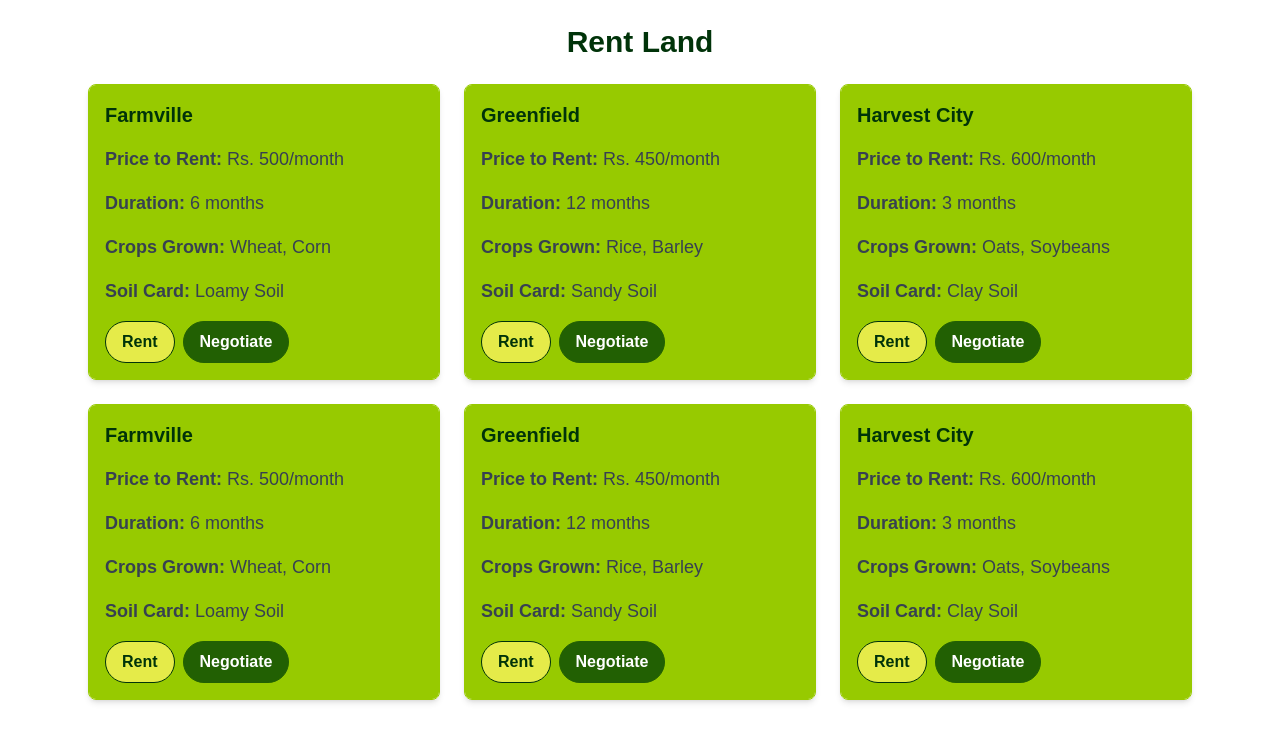
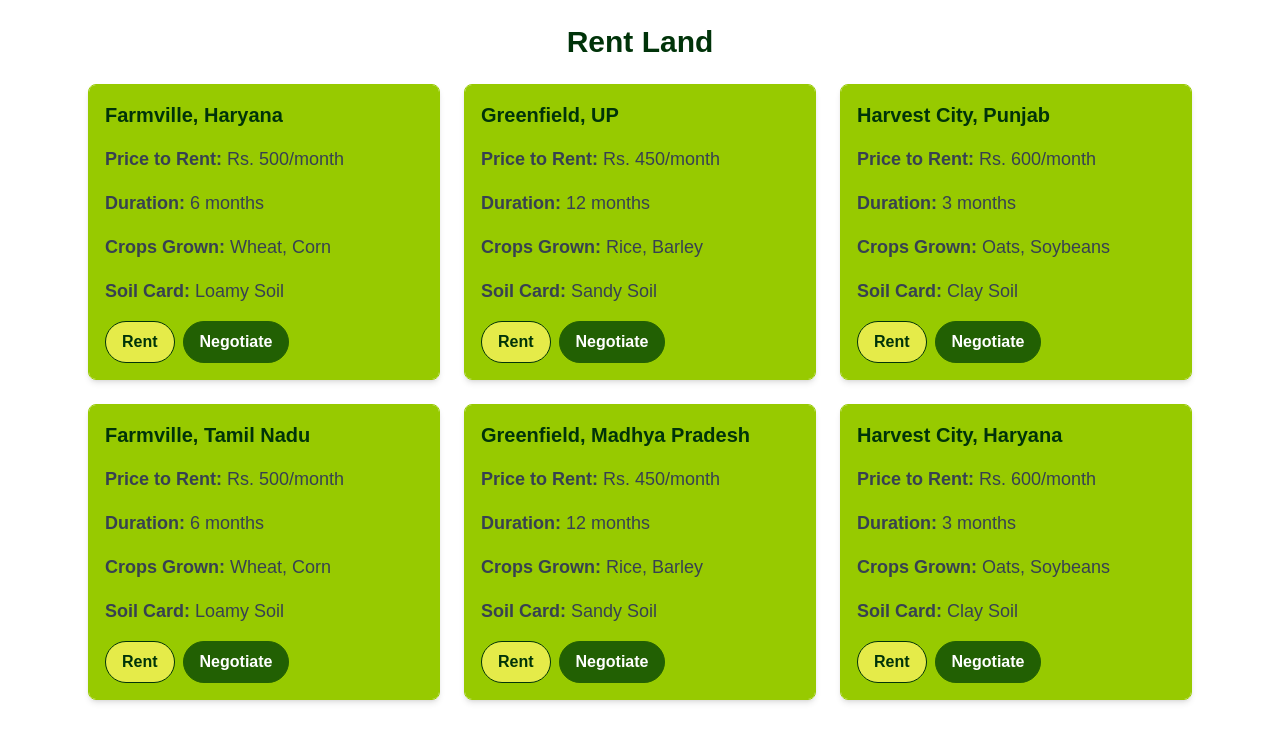
Before and after one commit to srishtayal/SIH-contract-farming, a React (Create React App) app in the folder frontend/: page /rent-land in a window 1280 px wide. Shown: the top 742 px of the page. Built offline with nearby package versions, Linux system fonts and the light colour scheme; no server answers.

Commit message:
add location

```diff
--- a/frontend/src/RentLand.js
+++ b/frontend/src/RentLand.js
@@ -5,7 +5,7 @@ import { useNavigate } from 'react-router-dom';
 const landData = [
   {
     id: 1,
-    location: 'Farmville',
+    location: 'Farmville, Haryana',
     priceToRent: 'Rs. 500/month',
     duration: '6 months',
     cropsGrown: 'Wheat, Corn',
@@ -13,7 +13,7 @@ const landData = [
   },
   {
     id: 2,
-    location: 'Greenfield',
+    location: 'Greenfield, UP',
     priceToRent: 'Rs. 450/month',
     duration: '12 months',
     cropsGrown: 'Rice, Barley',
@@ -21,7 +21,7 @@ const landData = [
   },
   {
     id: 3,
-    location: 'Harvest City',
+    location: 'Harvest City, Punjab',
     priceToRent: 'Rs. 600/month',
     duration: '3 months',
     cropsGrown: 'Oats, Soybeans',
@@ -29,7 +29,7 @@ const landData = [
   },
   {
     id: 4,
-    location: 'Farmville',
+    location: 'Farmville, Tamil Nadu',
     priceToRent: 'Rs. 500/month',
     duration: '6 months',
     cropsGrown: 'Wheat, Corn',
@@ -37,7 +37,7 @@ const landData = [
   },
   {
     id: 5,
-    location: 'Greenfield',
+    location: 'Greenfield, Madhya Pradesh',
     priceToRent: 'Rs. 450/month',
     duration: '12 months',
     cropsGrown: 'Rice, Barley',
@@ -45,7 +45,7 @@ const landData = [
   },
   {
     id: 6,
-    location: 'Harvest City',
+    location: 'Harvest City, Haryana',
     priceToRent: 'Rs. 600/month',
     duration: '3 months',
     cropsGrown: 'Oats, Soybeans',
```
Also changed, not shown: 2 other files (tests, documents, lock files or other folders).
